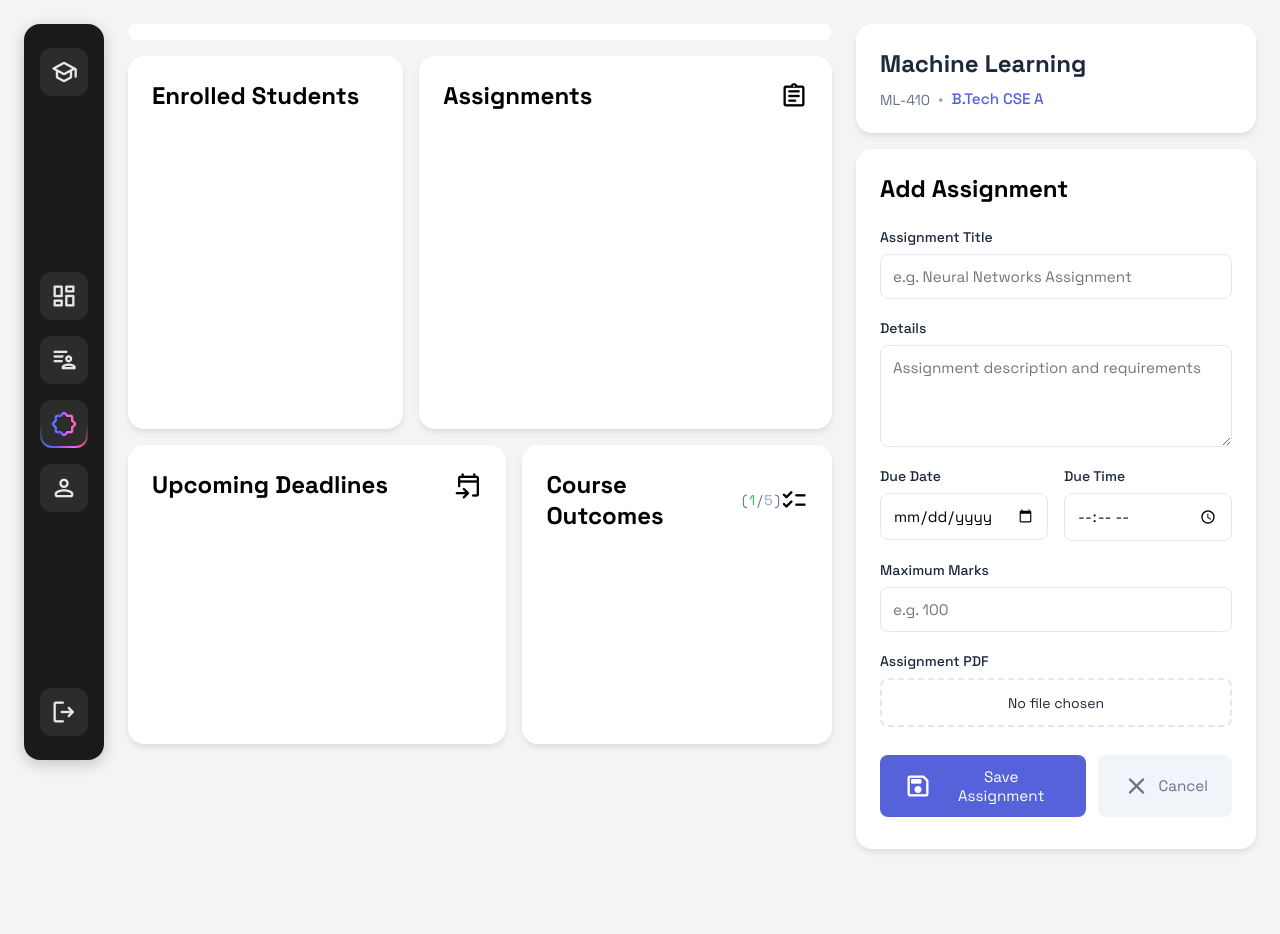
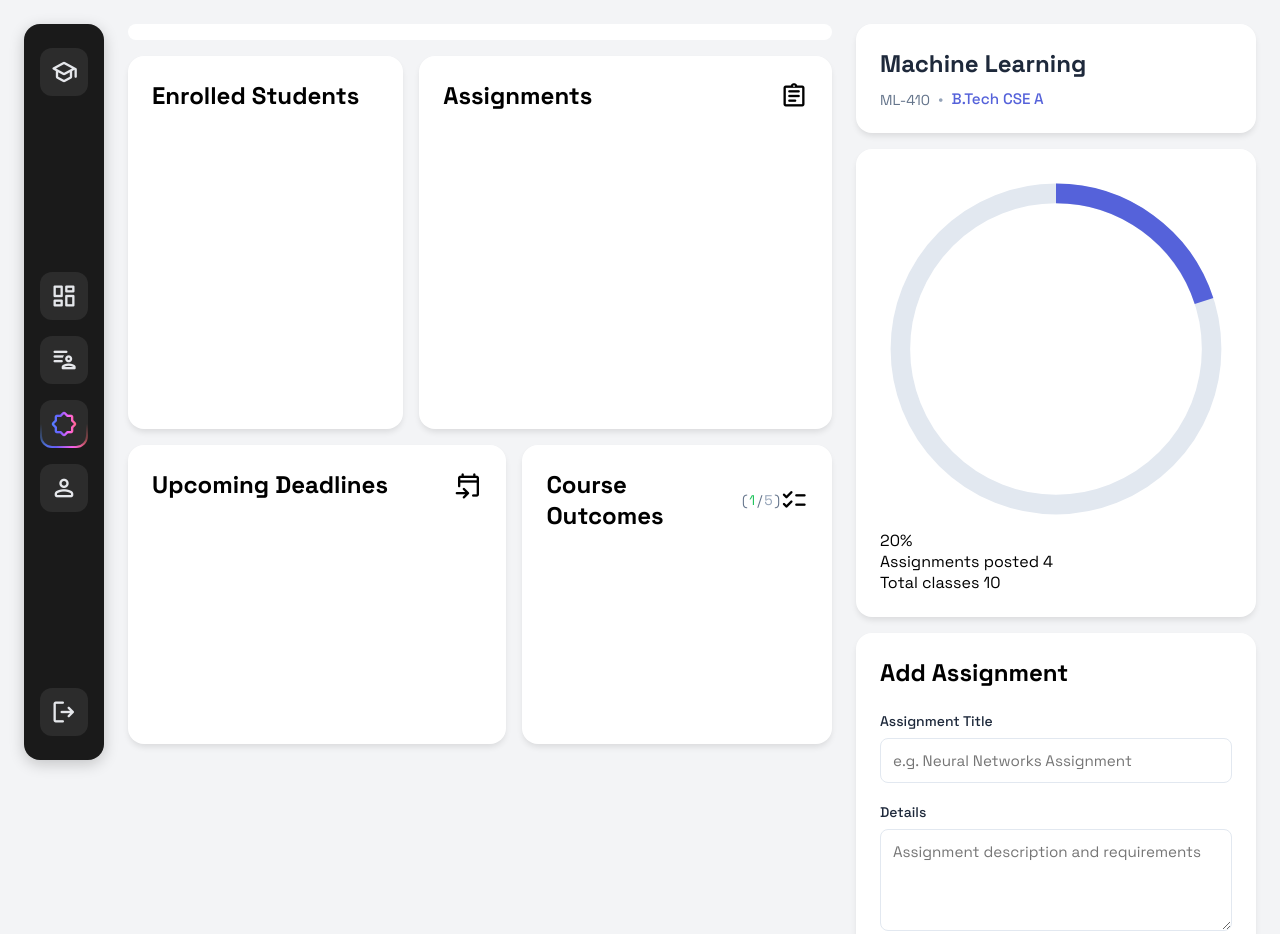
Before and after one commit to gru13/Faculty-Dashboard, a website: page public/html/course.html in a window 1280 px wide. Shown: the top 934 px of the page. Before the commit the page ends 849 px from the top, so only its background shows below. Drawn offline with nearby package versions, Linux system fonts and the light colour scheme; a web font is replaced by a local one.

Commit message:
Added Course stats box

```diff
--- a/public/html/course.html
+++ b/public/html/course.html
@@ -121,6 +121,40 @@
                     </div>
                 </div>
             </div>
+            <div class="box completion-box">
+                <div class="completion-stats">
+                    <div class="completion-circle">
+                        <svg viewBox="0 0 36 36">
+                            <path d="M18 2.0845
+                                a 15.9155 15.9155 0 0 1 0 31.831
+                                a 15.9155 15.9155 0 0 1 0 -31.831"
+                                fill="none"
+                                stroke="#e2e8f0"
+                                stroke-width="2"
+                            />
+                            <path d="M18 2.0845
+                                a 15.9155 15.9155 0 0 1 0 31.831
+                                a 15.9155 15.9155 0 0 1 0 -31.831"
+                                fill="none"
+                                stroke="#5562da"
+                                stroke-width="2"
+                                stroke-dasharray="20, 100"
+                            />
+                        </svg>
+                        <div class="completion-percentage">20%</div>
+                    </div>
+                    <div class="completion-details">
+                        <div class="stat-row">
+                            <span class="label">Assignments posted</span>
+                            <span class="value">4</span>
+                        </div>
+                        <div class="stat-row">
+                            <span class="label">Total classes</span>
+                            <span class="value">10</span>
+                        </div>
+                    </div>
+                </div>
+            </div>
             <div class="box form-box">
                 <div class="box-header">
                     <h2>Add Assignment</h2>
```
